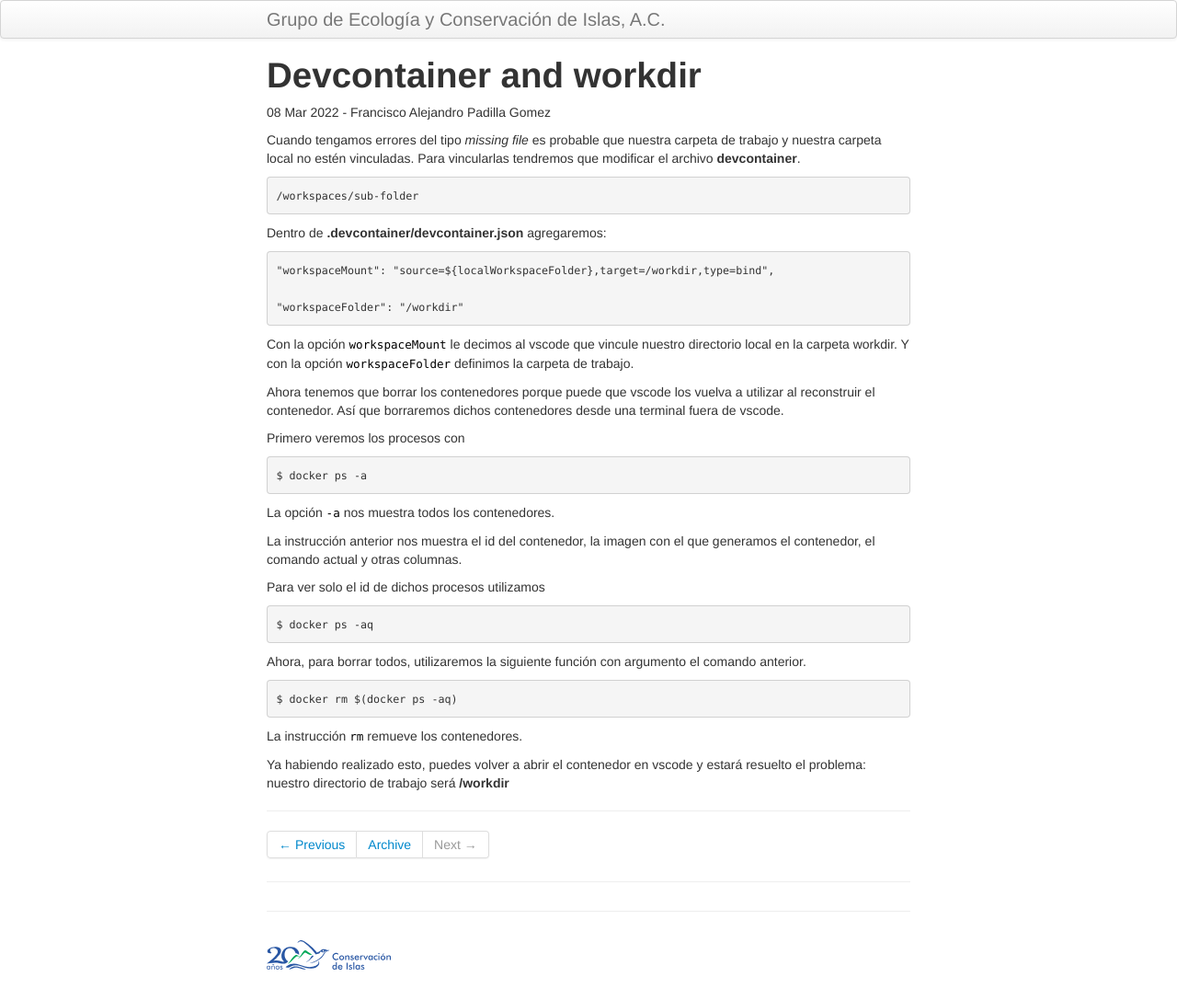
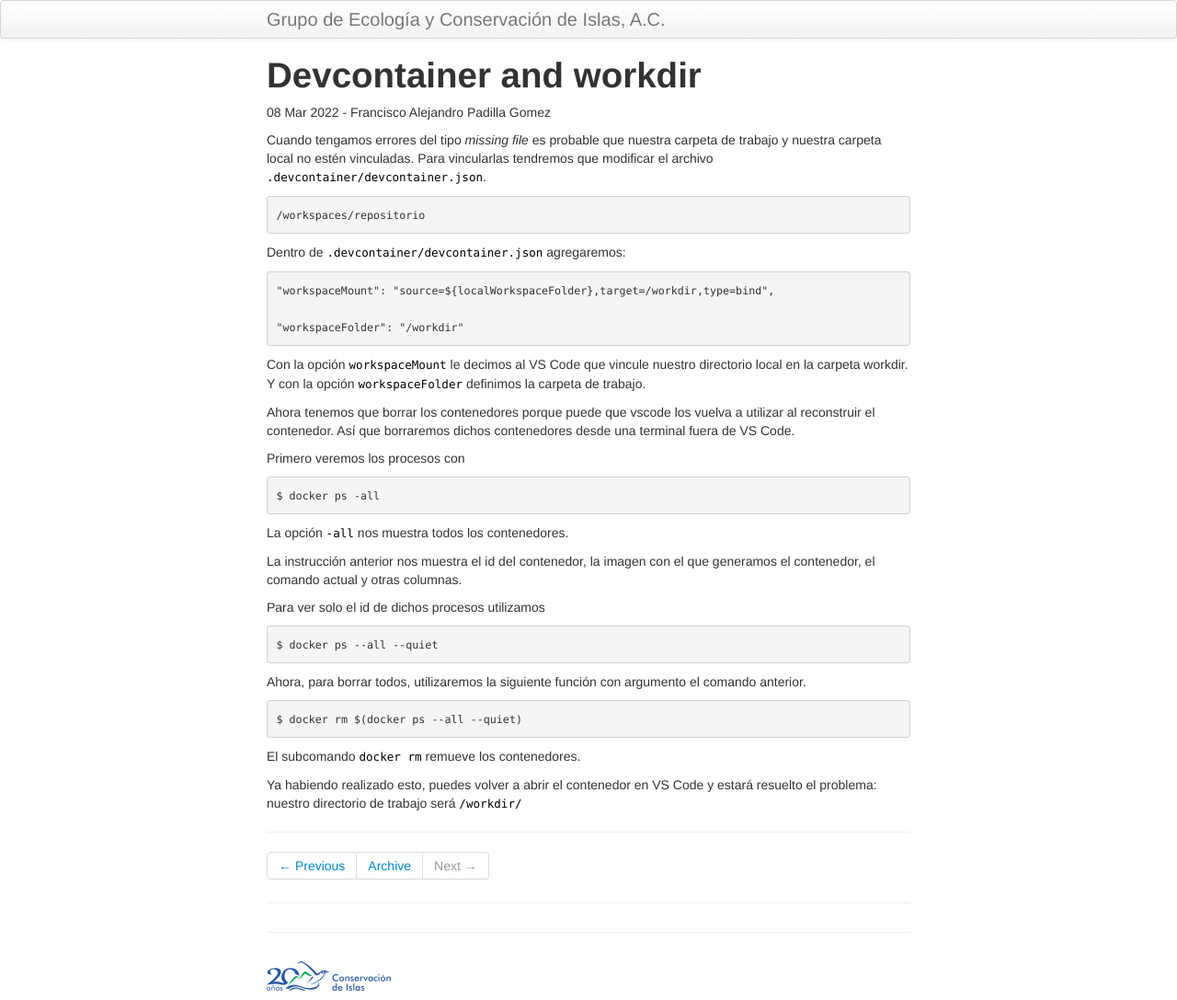
Before and after one commit to LizethMReyes/islasgeci.github.io, a Jekyll site: the page built from _posts/2022-03-08-devcontainer_workdir.md, in a window 1280 px wide. Shown: the whole page at 92% size. Built offline with Jekyll 4.4.1, drawn with Linux system fonts in a browser that asks for light colours; before the commit the page ends 1064 px from its top, so only the background shows below that.

Commit message:
✍️ Edit

````diff
--- a/_posts/2022-03-08-devcontainer_workdir.md
+++ b/_posts/2022-03-08-devcontainer_workdir.md
@@ -6,41 +6,41 @@ tags: equipo
 ---
 Cuando tengamos errores del tipo _missing file_ es probable que nuestra carpeta de trabajo y nuestra
 carpeta local no estén vinculadas. Para vincularlas tendremos que modificar el archivo
-**devcontainer**.
+`.devcontainer/devcontainer.json`.
 ```bash
-/workspaces/sub-folder
+/workspaces/repositorio
 ```
-Dentro de **.devcontainer/devcontainer.json** agregaremos:
-```bash
+Dentro de `.devcontainer/devcontainer.json` agregaremos:
+```json
 "workspaceMount": "source=${localWorkspaceFolder},target=/workdir,type=bind",
 
 "workspaceFolder": "/workdir"
 ```
-Con la opción `workspaceMount` le decimos al vscode que vincule nuestro directorio local en la
+Con la opción `workspaceMount` le decimos al VS Code que vincule nuestro directorio local en la
 carpeta workdir. Y con la opción `workspaceFolder` definimos la carpeta de trabajo.
 
 Ahora tenemos que borrar los contenedores porque puede que vscode los vuelva a utilizar al
 reconstruir el contenedor. Así que borraremos dichos contenedores desde una terminal fuera de
-vscode.
+VS Code.
 
 Primero veremos los procesos con
+```shell
+$ docker ps -all
 ```
-$ docker ps -a
-```
-La opción `-a` nos muestra todos los contenedores.
+La opción `-all` nos muestra todos los contenedores.
 
 La instrucción anterior nos muestra el id del contenedor, la imagen con el que generamos el
 contenedor, el comando actual y otras columnas.
 
 Para ver solo el id de dichos procesos utilizamos
-```
-$ docker ps -aq
+```shell
+$ docker ps --all --quiet
 ```
 Ahora, para borrar todos, utilizaremos la siguiente función con argumento el comando anterior.
-```bash
-$ docker rm $(docker ps -aq)
+```shell
+$ docker rm $(docker ps --all --quiet)
 ```
-La instrucción `rm` remueve los contenedores.
+El subcomando `docker rm` remueve los contenedores.
 
-Ya habiendo realizado esto, puedes volver a abrir el contenedor en vscode y estará resuelto el
-problema: nuestro directorio de trabajo será **/workdir**
+Ya habiendo realizado esto, puedes volver a abrir el contenedor en VS Code y estará resuelto el
+problema: nuestro directorio de trabajo será `/workdir/`
````
